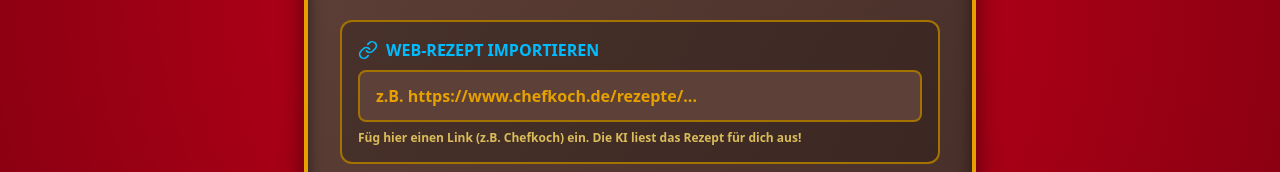
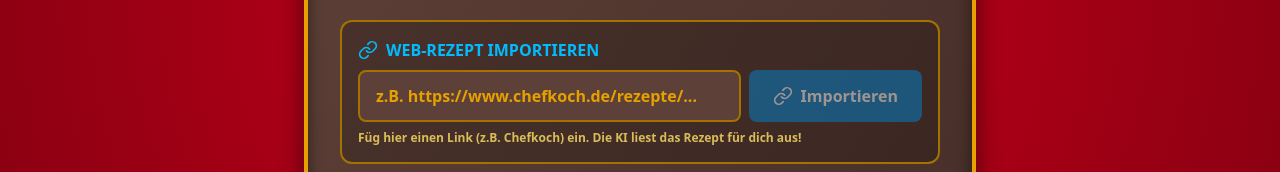
Before and after one commit to lilu31/captains-kochbuch, a Next.js app: page /cookup in a window 1280 px wide. Shown: the part 244-416 px from the top of the page. Built offline with nearby package versions, Linux system fonts and the light colour scheme; no server answers; the database is empty.

Commit message:
fix(ui): Add inline import button to URL input field for better UX

```diff
--- a/src/app/cookup/page.tsx
+++ b/src/app/cookup/page.tsx
@@ -195,6 +195,15 @@ export default function CookupPage() {
                                             placeholder="z.B. https://www.chefkoch.de/rezepte/..."
                                             className="w-full bg-treasure-wood border-2 border-gold-900 rounded-lg px-4 py-3 text-white placeholder-gold-700 focus:outline-none focus:border-sky-500 transition font-bold"
                                         />
+                                        <button
+                                            onClick={handleCookup}
+                                            disabled={!importUrl || isLoading || isImporting}
+                                            className="px-4 sm:px-6 bg-sky-600 hover:bg-sky-500 text-white font-black rounded-lg transition disabled:opacity-50 flex items-center justify-center gap-2 shrink-0"
+                                            type="button"
+                                        >
+                                            {isImporting ? <Ship className="w-5 h-5 animate-pulse" /> : <LinkIcon className="w-5 h-5" />}
+                                            <span className="hidden sm:inline">{isImporting ? "Liest..." : "Importieren"}</span>
+                                        </button>
                                     </div>
                                     <p className="text-xs text-gold-300 font-bold mt-2 opacity-80">Füg hier einen Link (z.B. Chefkoch) ein. Die KI liest das Rezept für dich aus!</p>
                                 </div>
```
